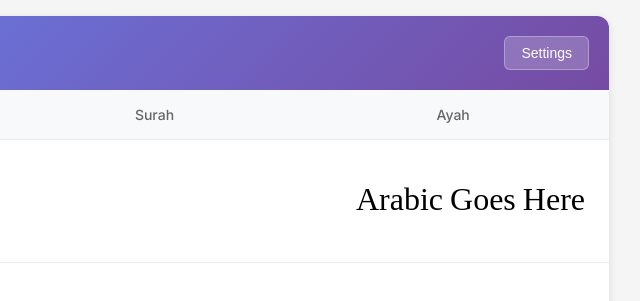
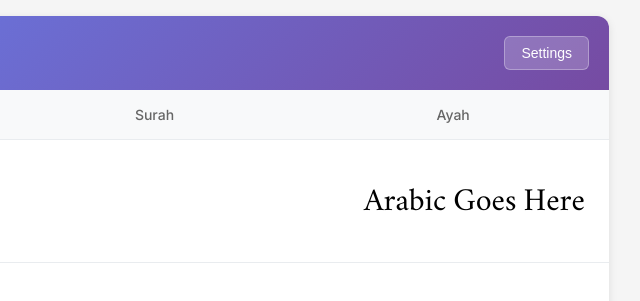
Before and after one commit to NotAHill/HasbukWeb, a website: page index.html in a window 1280 px wide. Shown: the top 301 px of the page, 481-1121 px from the left. Drawn offline with nearby package versions, Linux system fonts and the light colour scheme; no server answers.

Commit message:
fix font issue

```diff
--- a/index.html
+++ b/index.html
@@ -29,7 +29,7 @@
 
       @font-face {
         font-family: "Uthmani";
-        src: url("KFGQPC Uthmanic Script HAFS Regular.otf") format("opentype");
+        src: url("UthmanicHafs1Ver18.woff2") format("woff2");
       }
 
       body {
@@ -259,7 +259,7 @@
         line-height: 1.8;
         text-align: right;
         direction: rtl;
-        font-family: 'Uthmani', serif;
+        font-family: 'Uthmani', "Amiri", "Traditional Arabic", "Scheherazade", serif;
         /* font-family: 'Amiri', 'Traditional Arabic', 'Scheherazade', serif; */
         border-bottom: 1px solid #e9ecef;
         min-height: 120px;
--- a/service-worker.js
+++ b/service-worker.js
@@ -4,7 +4,7 @@ const urlsToCache = [
   '/index.html',
   '/quran.db',
   '/manifest.json',
-  '/KFGQPC Uthmanic Script HAFS Regular.otf',
+  '/UthmanicHafs1Ver18.woff2',
   'https://cdnjs.cloudflare.com/ajax/libs/sql.js/1.13.0/sql-wasm.js',
   'https://cdnjs.cloudflare.com/ajax/libs/sql.js/1.13.0/sql-wasm.wasm',
   'https://fonts.googleapis.com/css2?family=Amiri:wght@400;700&family=Inter:wght@400;500;600&display=swap'
```
Also changed, not shown: UthmanicHafs1Ver18.woff2 (added).
